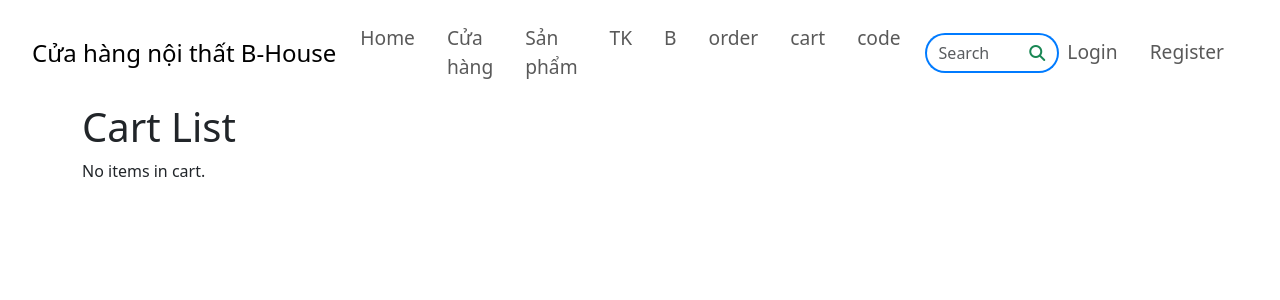
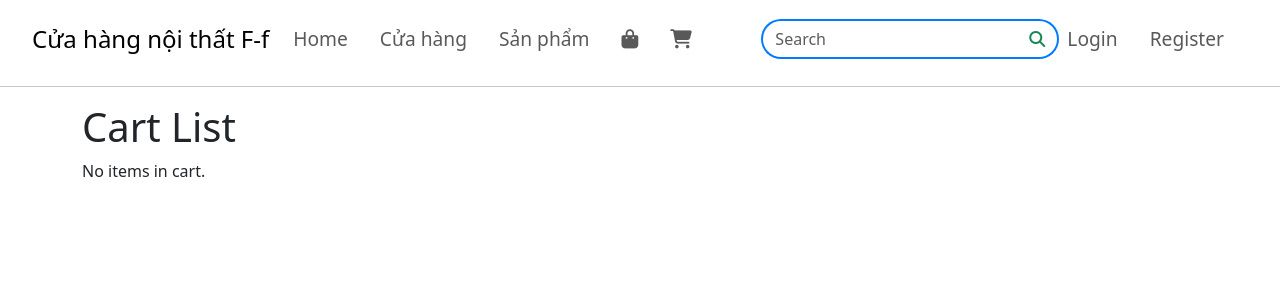
Before and after one commit to TuanHai69/FantasticFuniture, a Vue app in the folder vue/: page /cart in a window 1280 px wide. Shown: the top 300 px of the page. Built offline with nearby package versions, Linux system fonts and the light colour scheme.

Commit message:
Check account

```diff
--- a/vue/src/components/AppHeader.vue
+++ b/vue/src/components/AppHeader.vue
@@ -1,6 +1,6 @@
 <template>
     <nav class="navbar navbar-expand-lg navbar-light bg-light fixed-top">
-        <a class="navbar-brand" href="#">Cửa hàng nội thất B-House</a>
+        <a class="navbar-brand" href="#">Cửa hàng nội thất F-f</a>
         <button class="navbar-toggler" type="button" data-toggle="collapse" data-target="#navbarSupportedContent"
             aria-controls="navbarSupportedContent" aria-expanded="false" aria-label="Toggle navigation">
             <span class="navbar-toggler-icon"></span>
@@ -20,37 +20,37 @@
 
                     </router-link>
                 </li>
-                <!-- <li class="nav-item active">
-                    <router-link :to="{ name: 'type' }" class="nav-link">
-                        Type
-                    </router-link>
-                </li> -->
                 <li class="nav-item active">
                     <router-link :to="{ name: 'products' }" class="nav-link">
                         Sản phẩm
                     </router-link>
                 </li>
-                <li class="nav-item active">
-                    <router-link :to="{ name: 'accounts' }" class="nav-link">
-                        TK
+                <li class="nav-item active" v-if="role === 'admin' || role === 'storeowner'">
+                    <router-link :to="{ name: 'type' }" class="nav-link">
+                        Type
                     </router-link>
                 </li>
-                <li class="nav-item active">
+                <li class="nav-item active" v-if="role === 'admin'">
+                    <router-link :to="{ name: 'accounts' }" class="nav-link">
+                        <i class="fas fa-user"></i>
+                    </router-link>
+                </li>
+                <li class="nav-item active" v-if="role === 'admin'">
                     <router-link :to="{ name: 'branch' }" class="nav-link">
-                        B
+                        <i class="fas fa-store"></i>
                     </router-link>
                 </li>
                 <li class="nav-item active">
                     <router-link :to="{ name: 'order' }" class="nav-link">
-                        order
+                        <i class="fas fa-shopping-bag"></i>
                     </router-link>
                 </li>
                 <li class="nav-item active">
                     <router-link :to="{ name: 'cart' }" class="nav-link">
-                        cart
+                        <i class="fas fa-shopping-cart"></i>
                     </router-link>
                 </li>
-                <li class="nav-item active">
+                <li class="nav-item active" v-if="role === 'admin'">
                     <router-link :to="{ name: 'coded' }" class="nav-link">
                         code
                     </router-link>
@@ -73,7 +73,7 @@
                 </li>
                 <li class="nav-item" v-if="isLoggedIn">
                     <router-link :to="{ name: 'account' }" class="nav-link">
-                        Account
+                        <i class="fas fa-user"></i>
                     </router-link>
                 </li>
             </ul>
--- a/vue/src/views/TypeView.vue
+++ b/vue/src/views/TypeView.vue
@@ -1,4 +1,6 @@
 <template>
+    <AppHeader />
+    <hr>
     <div class="type-view container">
         <div class="row">
             <div class="col-md-4">
@@ -16,12 +18,14 @@
 import TypeForm from '@/components/TypeForm.vue';
 import TypeList from '@/components/TypeList.vue';
 import TypeService from '@/services/type.service';
+import AppHeader from "@/components/AppHeader.vue";
 
 export default {
     name: 'TypeView',
     components: {
         TypeForm,
         TypeList,
+        AppHeader,
     },
     data() {
         return {
```
Also changed, not shown: vue/src/components/AccountList.vue (+20 -2 lines).
